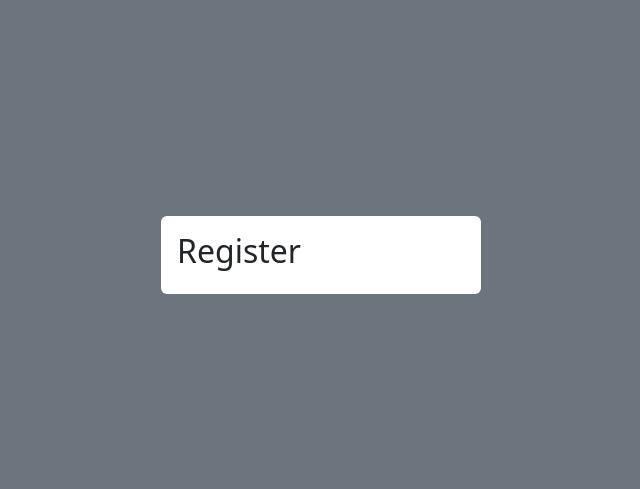
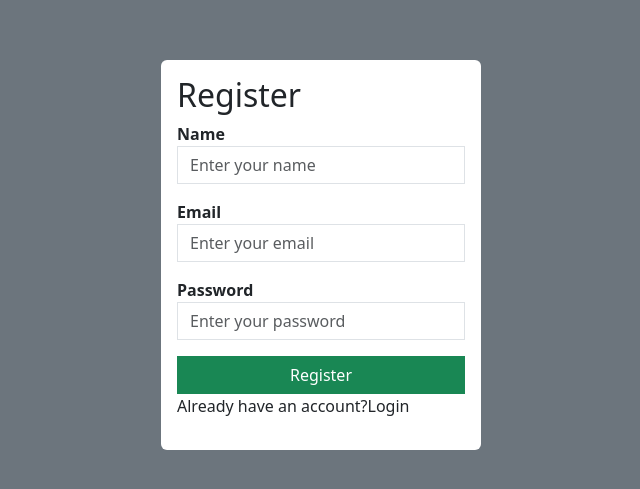
Before and after one commit to Manzi-Elvis/Complete-Secure-Auth-Demo, a React (Vite) app in the folder Client/: page / in a window 1280 px wide. Shown: the part 145-634 px from the top of the page, without its empty margins (319-959 px from the left). Built offline with nearby package versions, Linux system fonts and the light colour scheme.

Commit message:
signup page

```diff
--- a/Client/src/pages/SignUp.jsx
+++ b/Client/src/pages/SignUp.jsx
@@ -20,7 +20,29 @@ export default function SignUp() {
             <div className='d-flex justify-content-center align-items-center bg-secondary vh-100'>
                   <div className='bg-white p-3 rounded w-25'>
                         <h2>Register</h2>
-                        <form onSubmit={handleSubmit}></form>
+                        <form onSubmit={handleSubmit}>
+                              <div className='mb-3'>
+                                    <label htmlFor="name">
+                                          <strong>Name</strong>
+                                    </label>
+                                    <input type="text" placeholder='Enter your name' name='name' className='form-control rounded-0' />
+                              </div>
+                              <div className='mb-3'>
+                                    <label htmlFor="email">
+                                          <strong>Email</strong>
+                                    </label>
+                                    <input type="email" placeholder='Enter your email' autoComplete='off' name='email' className='form-control rounded-0' />
+                              </div>
+                              <div className='mb-3'>
+                                    <label htmlFor="name">
+                                          <strong>Password</strong>
+                                    </label>
+                                    <input type="password" placeholder='Enter your password' name='password' className='form-control rounded-0' />
+                              </div>
+                              <button type='submit' className='btn btn-success w-100 rounded-0'>Register</button>
+                        </form>
+                        <p>Already have an account?<button>Login</button></p>
+
                   </div>
             </div>
       );
```
